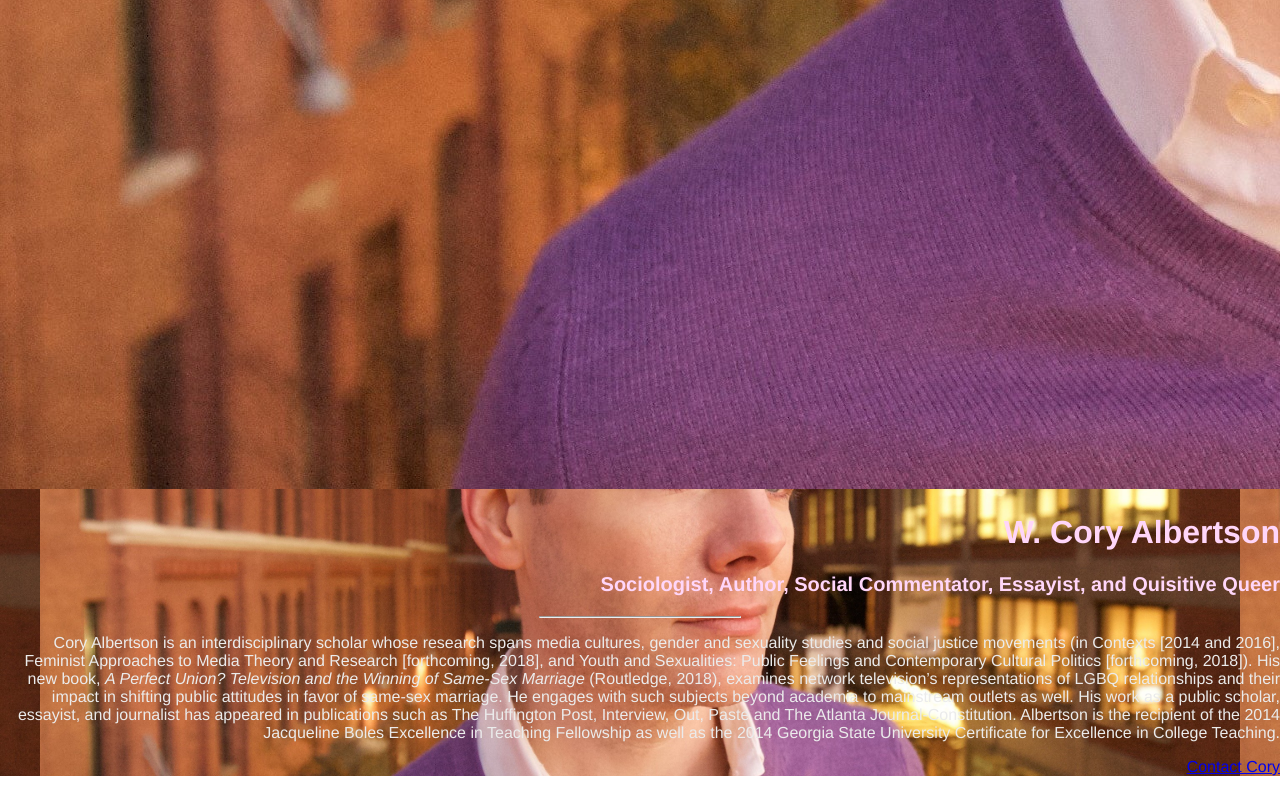
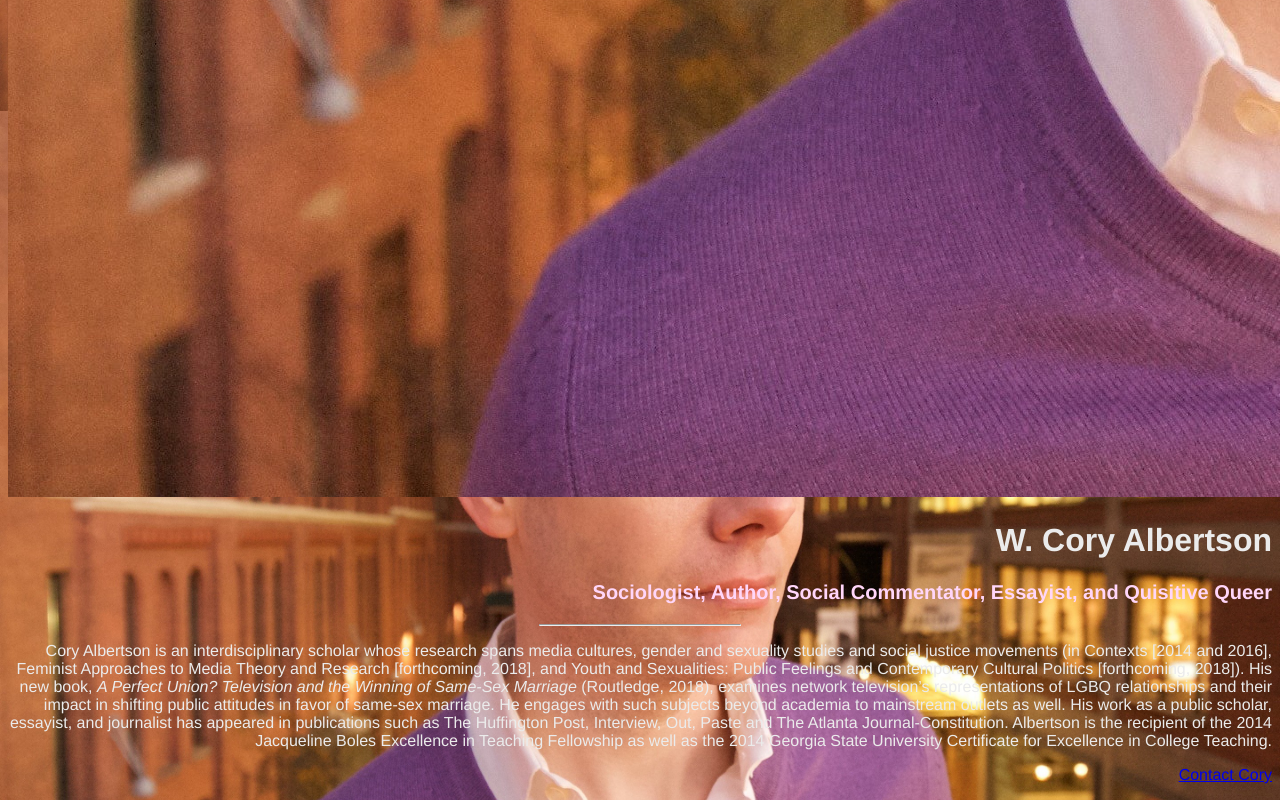
Before and after one commit to kstrangis/kstrangis.github.io, a plain HTML site: page unit_3/index.html in a window 1280 px wide. Shown: the part 1431-2231 px from the top of the page. Before the commit the page ends 2207 px from the top, so only its background shows below. Drawn offline with Linux system fonts and the light colour scheme; files whose address does not match are found by name.

Commit message:
unit 3 v9

```diff
--- a/unit_3/css/style.css
+++ b/unit_3/css/style.css
@@ -5,9 +5,10 @@ body {
   background-position: center;
   background-size: contain;
   font-family: Helvetica;
-  width: 100vw;
-	height: 100vh;
-	margin: auto;
+}
+
+image {
+	max-width:100%;
 }
 
 hr {
@@ -15,7 +16,7 @@ hr {
 }
 
  h1 {
- 	color: #FFD6F9
+ 	color: #EBEBEB
  }
 
  p {
```
